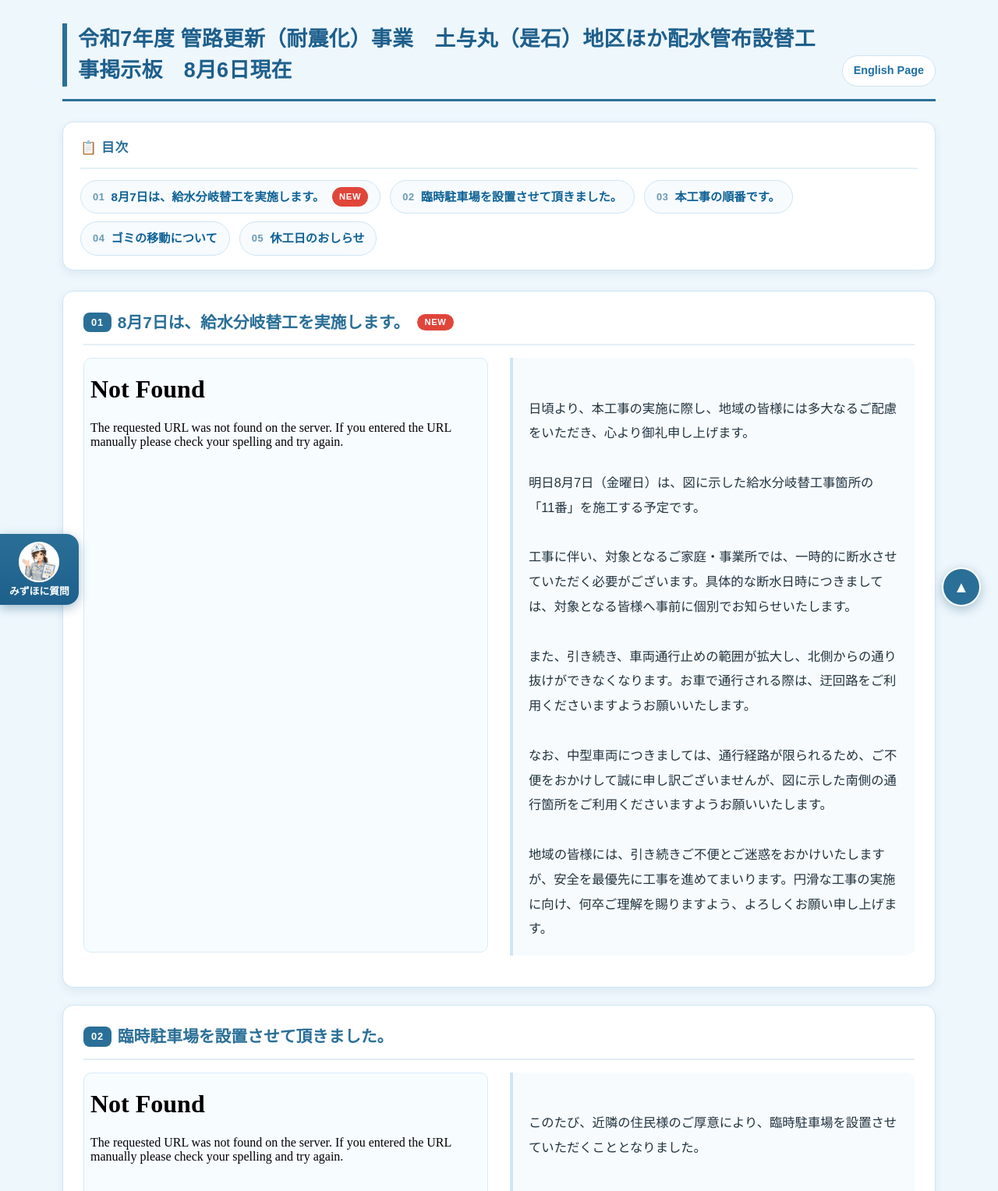
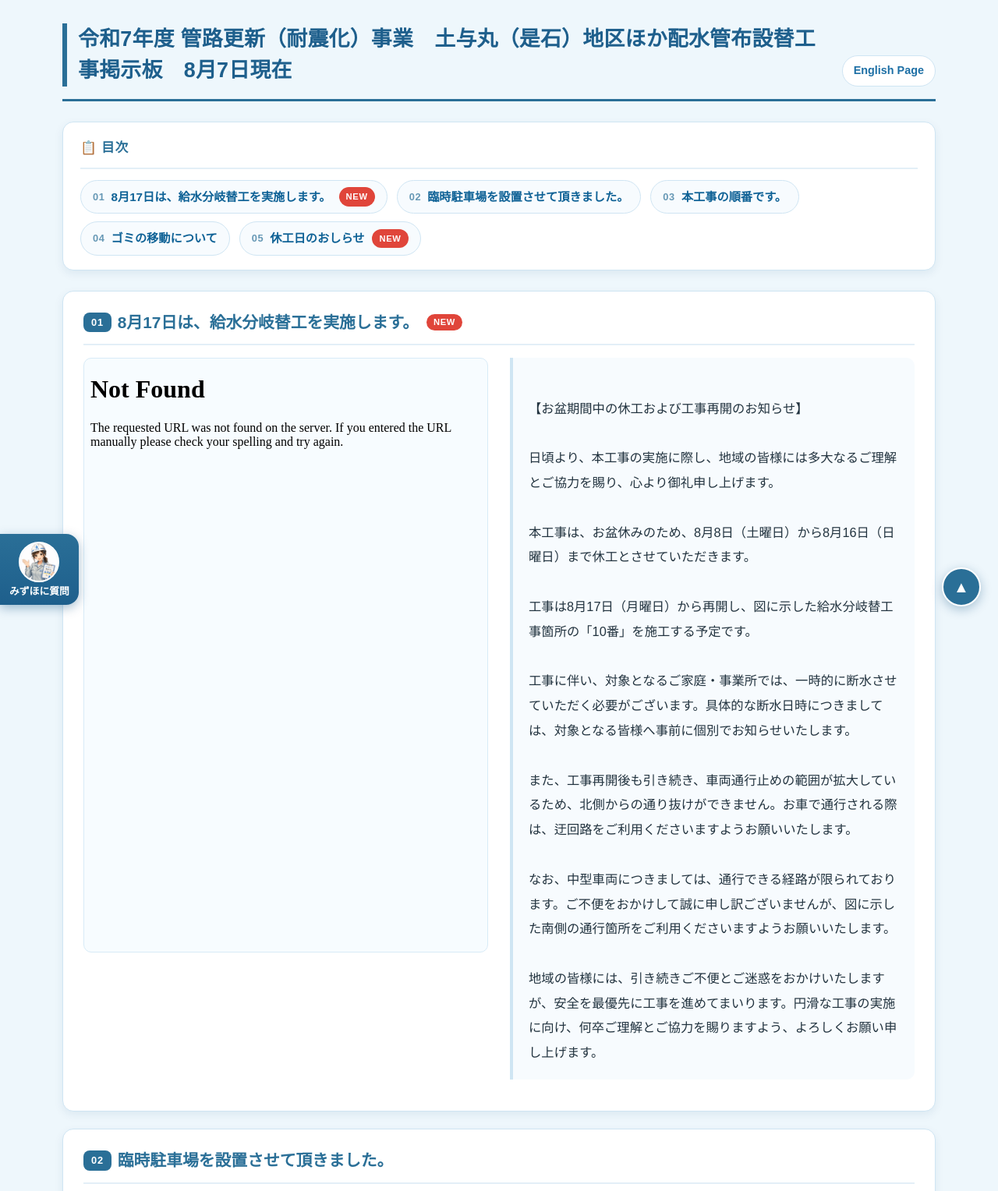
Before and after one commit to takeda03731-yu/construction_board, a Flask app: page / in a window 1280 px wide. Shown: the top 1528 px of the page at 78% size. Run offline with Flask 3, Linux system fonts and the light colour scheme; some libraries are stand-ins or nearby versions.

Commit message:
8月17日予定

```diff
--- a/main.py
+++ b/main.py
@@ -103,26 +103,26 @@ with app.app_context():
 # 表示用固定データ
 # -------------------------
 SITE_INFO = {
-    "construction_name": "令和7年度 管路更新（耐震化）事業　土与丸（是石）地区ほか配水管布設替工事掲示板　8月6日現在",
+    "construction_name": "令和7年度 管路更新（耐震化）事業　土与丸（是石）地区ほか配水管布設替工事掲示板　8月7日現在",
     "image_file": "給水分岐替工.pdf",  # staticフォルダ内のファイル名
     "image_file2": "工事概要.pdf",
     "image_file3": "臨時駐車場.pdf",
     "image_file4": "ゴミの移動.pdf",
-    "image_description": "日頃より、本工事の実施に際し、地域の皆様には多大なるご配慮をいただき、心より御礼申し上げます。\n\n明日8月7日（金曜日）は、図に示した給水分岐替工事箇所の「11番」を施工する予定です。\n\n工事に伴い、対象となるご家庭・事業所では、一時的に断水させていただく必要がございます。具体的な断水日時につきましては、対象となる皆様へ事前に個別でお知らせいたします。\n\nまた、引き続き、車両通行止めの範囲が拡大し、北側からの通り抜けができなくなります。お車で通行される際は、迂回路をご利用くださいますようお願いいたします。\n\nなお、中型車両につきましては、通行経路が限られるため、ご不便をおかけして誠に申し訳ございませんが、図に示した南側の通行箇所をご利用くださいますようお願いいたします。\n\n地域の皆様には、引き続きご不便とご迷惑をおかけいたしますが、安全を最優先に工事を進めてまいります。円滑な工事の実施に向け、何卒ご理解を賜りますよう、よろしくお願い申し上げます。",
+    "image_description": "【お盆期間中の休工および工事再開のお知らせ】\n\n日頃より、本工事の実施に際し、地域の皆様には多大なるご理解とご協力を賜り、心より御礼申し上げます。\n\n本工事は、お盆休みのため、8月8日（土曜日）から8月16日（日曜日）まで休工とさせていただきます。\n\n工事は8月17日（月曜日）から再開し、図に示した給水分岐替工事箇所の「10番」を施工する予定です。\n\n工事に伴い、対象となるご家庭・事業所では、一時的に断水させていただく必要がございます。具体的な断水日時につきましては、対象となる皆様へ事前に個別でお知らせいたします。\n\nまた、工事再開後も引き続き、車両通行止めの範囲が拡大しているため、北側からの通り抜けができません。お車で通行される際は、迂回路をご利用くださいますようお願いいたします。\n\nなお、中型車両につきましては、通行できる経路が限られております。ご不便をおかけして誠に申し訳ございませんが、図に示した南側の通行箇所をご利用くださいますようお願いいたします。\n\n地域の皆様には、引き続きご不便とご迷惑をおかけいたしますが、安全を最優先に工事を進めてまいります。円滑な工事の実施に向け、何卒ご理解とご協力を賜りますよう、よろしくお願い申し上げます。",
     "image_description2": "工事は舗装版切断工から始まり、本舗装復旧工で終了となります。給水分岐替工では、個別に断水が発生します。断水の際は事前にお知らせしますので、ご理解とご協力をお願い致します。",
     "image_description3": "このたび、近隣の住民様のご厚意により、臨時駐車場を設置させていただくこととなりました。\n\n配水管の布設作業は、1日あたり約15m～30m程度の掘削を行うため、施工箇所によりましては、一時的にお車の出し入れが難しくなる場合がございます。\n\nその際には大変恐れ入りますが、臨時駐車場へのお車のご移動にご協力をお願いさせていただくことがございます。\n\nなお、臨時駐車場内における盗難や事故等につきましては、誠に申し訳ございませんが、責任を負いかねますので、貴重品の管理や施錠等にご留意いただきますようお願い申し上げます。\n\nできる限りご不便をおかけしないよう努めてまいりますので、安心・安全な工事のため、何卒ご理解とご協力のほどお願い申し上げます。",
     "image_description4": "当面の間、工事に伴うゴミの移動は実施いたしません。\n\nゴミは、これまでどおり所定のゴミステーションへお出しくださいますようお願いいたします。\n\nなお、工事の進捗により再度ゴミの移動が必要となる際は、事前に掲示板にてお知らせいたします。\n\nその際は、ご不便をおかけいたしますが、ご理解とご協力のほど、よろしくお願い申し上げます。",
-    "holiday_notice": "本工事では、作業員の安全確保や健康管理、ならびに建設業界における働き方改革の取り組みの一環として、原則として土曜日・日曜日を休工日としております。\n\n近年、建設業界では、安全で質の高い施工を継続するため、適切に休日を確保しながら工事を進める取り組みが進められています。\n\nそのため、本工事におきましても、特別な事情がない限り、土曜日・日曜日の作業は行わない予定です。\n\n地域の皆様には、ご不便をおかけすることもございますが、安全で円滑な工事の実施のため、何卒ご理解とご協力を賜りますよう、よろしくお願い申し上げます。"
+    "holiday_notice": "お盆休みの為、8月8日（土曜日）～8月16日（日曜日）までは休工となります。\n\n本工事では、作業員の安全確保や健康管理、ならびに建設業界における働き方改革の取り組みの一環として、原則として土曜日・日曜日を休工日としております。\n\n近年、建設業界では、安全で質の高い施工を継続するため、適切に休日を確保しながら工事を進める取り組みが進められています。\n\nそのため、本工事におきましても、特別な事情がない限り、土曜日・日曜日の作業は行わない予定です。\n\n地域の皆様には、ご不便をおかけすることもございますが、安全で円滑な工事の実施のため、何卒ご理解とご協力を賜りますよう、よろしくお願い申し上げます。"
 }
 
 SITE_INFO_EN = {
-    "construction_name": "Notice Board for Water Distribution Pipe Replacement Work as of August 6, 2026",
+    "construction_name": "Notice Board for Water Distribution Pipe Replacement Work as of August 7, 2026",
     "image_file": "給水分岐替工en.pdf",
     "image_file2": "工事概要en.pdf",
     "image_file3": "臨時駐車場en.pdf",
     "image_file4": "ゴミの移動en.pdf",
 
-    "image_description": """We sincerely appreciate the understanding and consideration shown by local residents regarding this construction work.\n\nTomorrow, Friday, August 7, we are scheduled to carry out water service connection replacement work at Location No. 11, as shown in the diagram.\n\nAs part of the work, the water supply to the affected homes and businesses will need to be temporarily suspended. Those affected will be notified individually in advance of the specific date and time of the water outage.\n\nPlease also note that the road closure area will remain extended, and through traffic from the north will not be possible. If you are traveling by car, please use the designated detour route.\n\nAs access routes for medium-sized vehicles are limited, we sincerely apologize for the inconvenience and kindly ask drivers of such vehicles to use the southern access route shown in the diagram.\n\nWe apologize for the continued inconvenience this work may cause local residents. We will proceed with safety as our highest priority and sincerely appreciate your understanding and cooperation in ensuring the smooth completion of the work.""",
+    "image_description": """【Notice of Obon Holiday Work Suspension and Resumption of Construction】\n\nWe would like to express our sincere gratitude to all local residents for your continued understanding and cooperation regarding this construction work.\n\nConstruction work will be suspended from Saturday, August 8, through Sunday, August 16, for the Obon holiday period.\n\nConstruction will resume on Monday, August 17. We plan to carry out the water service connection replacement work at location “No. 10,” as shown in the diagram.\n\nAs part of the work, the water supply to the affected homes and businesses will need to be temporarily shut off. Those affected will be notified individually in advance of the specific date and time of the water outage.\n\nAfter construction resumes, the expanded road closure will remain in effect, and vehicles will not be able to pass through the construction area from the north side. Please use the designated detour when traveling by car.\n\nAs access routes for medium-sized vehicles are limited, we sincerely apologize for the inconvenience and kindly ask drivers of these vehicles to use the southern access route shown in the diagram.\n\nWe apologize for the continued inconvenience caused to local residents. We will proceed with the work while placing the highest priority on safety. We sincerely appreciate your continued understanding and cooperation.""",
 
 "image_description2": """The construction work will begin with pavement cutting and will be completed with final pavement restoration.
 
@@ -142,7 +142,7 @@ We will do our best to minimize inconvenience and appreciate your cooperation fo
 
     "image_description4": """For the time being, we will not relocate garbage due to the construction work.\n\nPlease continue to take your garbage to the designated garbage collection station as usual.\n\nIf it becomes necessary to relocate the garbage collection point again as the construction progresses, we will notify you in advance on this notice board.\n\nWe apologize for any inconvenience this may cause and appreciate your understanding and cooperation.""",
 
-    "holiday_notice": """As part of our efforts to ensure the safety and well-being of our workers and to promote work-style reform in the construction industry, work on this project will generally be suspended on Saturdays and Sundays.\n\nIn recent years, the construction industry has been working to secure appropriate rest days in order to maintain safe, high-quality construction practices.\n\nAccordingly, no construction work is scheduled on Saturdays or Sundays for this project unless there are exceptional circumstances.\n\nWe apologize for any inconvenience this may cause local residents. We sincerely appreciate your understanding and cooperation as we work to carry out the project safely and smoothly."""
+    "holiday_notice": """This construction project will be suspended from August 8 (Saturday) to August 16 (Sunday) for the Obon holiday. \n\nAs part of our efforts to ensure the safety and well-being of our workers and to promote work-style reform in the construction industry, work on this project will generally be suspended on Saturdays and Sundays.\n\nIn recent years, the construction industry has been working to secure appropriate rest days in order to maintain safe, high-quality construction practices.\n\nAccordingly, no construction work is scheduled on Saturdays or Sundays for this project unless there are exceptional circumstances.\n\nWe apologize for any inconvenience this may cause local residents. We sincerely appreciate your understanding and cooperation as we work to carry out the project safely and smoothly."""
 }
 
 def get_board_text():
--- a/templates/base.html
+++ b/templates/base.html
@@ -83,21 +83,21 @@
     {% if lang == "en" %}
         <h2>📋 Contents</h2>
         <ul>
-            <li><a href="#work">Water Supply Branch Replacement Work for August 7<span class="new-badge">NEW</span></a></li>
+            <li><a href="#work">Water Supply Branch Replacement Work for August 17<span class="new-badge">NEW</span></a></li>
             <li><a href="#parking">Temporary Parking Area</a></li>
             <li><a href="#flow">Construction Work Flow</a></li>
             <li><a href="#garbage">Garbage Collection Point</a></li>
-            <li><a href="#holiday">Construction Holiday Notice</a></li>
+            <li><a href="#holiday">Construction Holiday Notice<span class="new-badge">NEW</span></a></li>
         </ul>
     {% else %}
         <h2>📋 目次</h2>
         <ul>
-            <li><a href="#work">8月7日は、給水分岐替工を実施します。<span class="new-badge">NEW</span></a></li>
+            <li><a href="#work">8月17日は、給水分岐替工を実施します。<span class="new-badge">NEW</span></a></li>
             <li><a href="#parking">臨時駐車場を設置させて頂きました。</a></li>
             <li><a href="#flow">本工事の順番です。</a></li>
             <li><a href="#garbage">ゴミの移動について</a></li>
             <!-- <span class="new-badge">NEW</span> -->
-            <li><a href="#holiday">休工日のおしらせ</a></li>
+            <li><a href="#holiday">休工日のおしらせ<span class="new-badge">NEW</span></a></li>
         </ul>
     {% endif %}
 </nav>
@@ -105,9 +105,9 @@
         <section class="card">
             <h2 id="work">
     {% if lang == "en" %}
-        Water Supply Branch Replacement Work for August 7
+        Water Supply Branch Replacement Work for August 17
     {% else %}
-        8月7日は、給水分岐替工を実施します。
+        8月17日は、給水分岐替工を実施します。
     {% endif %}
 <span class="new-badge">NEW</span></h2>
 
@@ -210,7 +210,7 @@
     {% else %}
         【休工日のおしらせ】
     {% endif %}
-    </span></h2>
+    <span class="new-badge">NEW</span></h2>
                 <p style="white-space: pre-line;">{{ site.holiday_notice }}</p>
             </section>
 
```
Also changed, not shown: 3 other files.
